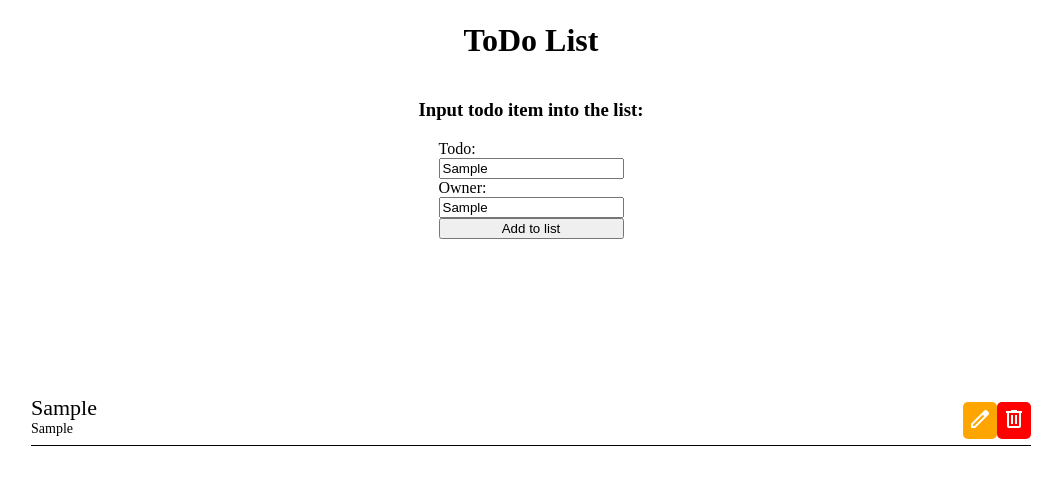
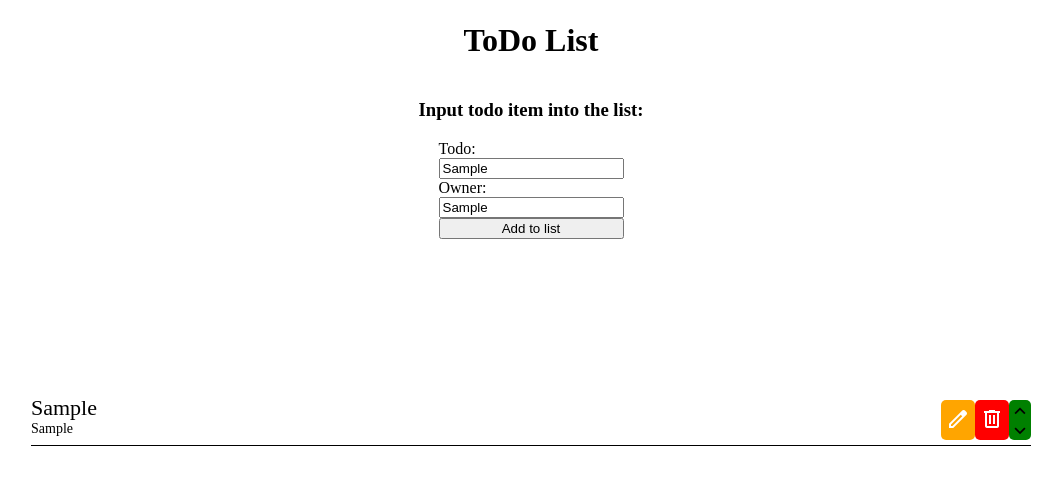
Before and after one commit to edvard01/lexicon-react-todo-list, a React (Vite) app in the folder todo-list/: page / in a window 1280 px wide. Both pictures are taken after typing "Sample", "Sample" into the empty fields and a click on the button "Add to list". Shown: the top 478 px of the page, without its empty margins (189-1251 px from the left). Built offline with nearby package versions, Linux system fonts and the light colour scheme.

Commit message:
Added more styling, moved list item to separate component to more easily change the text and other data.

```diff
--- a/todo-list/src/List.tsx
+++ b/todo-list/src/List.tsx
@@ -1,4 +1,5 @@
 import "./list.css";
+import { ListItem } from "./ListItem";
 
 interface IList {
   listContent: IListItem[];
@@ -17,18 +18,7 @@ export function List({ listContent }: IList): JSX.Element {
         <ul>
           {listContent.map((item, index) => (
             <li key={index}>
-              <span className="text-area">
-                <p className="todo-text">{item.text}</p>
-                <p className="owner-text">{item.author}</p>
-              </span>
-              <span className="nav-btn-area">
-                <button id="edit">
-                  <span className="material-symbols-outlined">edit</span>
-                </button>
-                <button id="delete">
-                  <span className="material-symbols-outlined">delete</span>
-                </button>
-              </span>
+              <ListItem todo={item.text} owner={item.author} id={item.id} />
             </li>
           ))}
         </ul>
--- /dev/null
+++ b/todo-list/src/ListItem.tsx
@@ -0,0 +1,52 @@
+import { useState } from "react";
+
+interface IListItem {
+  todo: string;
+  owner: string;
+  id: number;
+}
+
+export function ListItem({ todo, owner, id }: IListItem): JSX.Element {
+  const [isEditing, setEditing] = useState(false);
+  const [text, setTodo] = useState(todo);
+
+  const handleOnClick = () => {
+    setEditing((preVal) => !preVal);
+  };
+  return (
+    <>
+      <span className="text-area">
+        <span>
+          {isEditing ? (
+            <input
+              type="text"
+              value={text}
+              onChange={(e) => setTodo(e.target.value)}
+            />
+          ) : (
+            <p className="todo-text">{text}</p>
+          )}
+        </span>
+        <p className="owner-text">{owner}</p>
+      </span>
+      <span className="nav-btn-area">
+        <button id="edit" className={isEditing ? "editing" : "edit"}>
+          <span onClick={handleOnClick} className="material-symbols-outlined">
+            edit
+          </span>
+        </button>
+        <button id="delete">
+          <span className="material-symbols-outlined">delete</span>
+        </button>
+        <span className="direction-btns">
+          <button id="up" className="material-symbols-outlined">
+            expand_less
+          </button>
+          <button id="down" className="material-symbols-outlined">
+            expand_more
+          </button>
+        </span>
+      </span>
+    </>
+  );
+}
--- a/todo-list/src/list.css
+++ b/todo-list/src/list.css
@@ -19,6 +19,13 @@
   flex-direction: column;
   align-items: left;
 }
+.list ul li .text-area input {
+  height: 26px;
+  font-size: 20px;
+  padding: 0;
+  margin: 0;
+  border: 0.1rem solid black;
+}
 
 .list ul li .text-area .todo-text {
   font-size: 22px;
@@ -37,12 +44,24 @@
   display: flex;
 }
 
-.list ul li .nav-btn-area #edit {
+.list ul li .nav-btn-area .edit {
   padding: 5px;
   background-color: orange;
   border: none;
   border-radius: 5px;
   color: white;
+  cursor: pointer;
+  height: 40px;
+}
+
+.list ul li .editing {
+  padding: 5px;
+  background-color: green;
+  border: none;
+  border-radius: 5px;
+  color: white;
+  cursor: pointer;
+  height: 40px;
 }
 
 .list ul li .nav-btn-area #delete {
@@ -51,4 +70,35 @@
   border: none;
   border-radius: 5px;
   color: white;
+  cursor: pointer;
+  height: 40px;
 }
+
+.list ul li .nav-btn-area .direction-btns {
+  display: flex;
+  flex-direction: column;
+}
+
+.list ul li .nav-btn-area .direction-btns button {
+  height: 20px;
+  padding: 0;
+  border: none;
+
+  background-color: green;
+  font-size: 22px;
+  cursor: pointer;
+}
+
+.list ul li .nav-btn-area .direction-btns button:hover {
+  background-color: darkgreen;
+}
+
+.list ul li .nav-btn-area .direction-btns #up {
+  border-top-left-radius: 5px;
+  border-top-right-radius: 5px;
+}
+
+.list ul li .nav-btn-area .direction-btns #down {
+  border-bottom-left-radius: 5px;
+  border-bottom-right-radius: 5px;
+}
```
